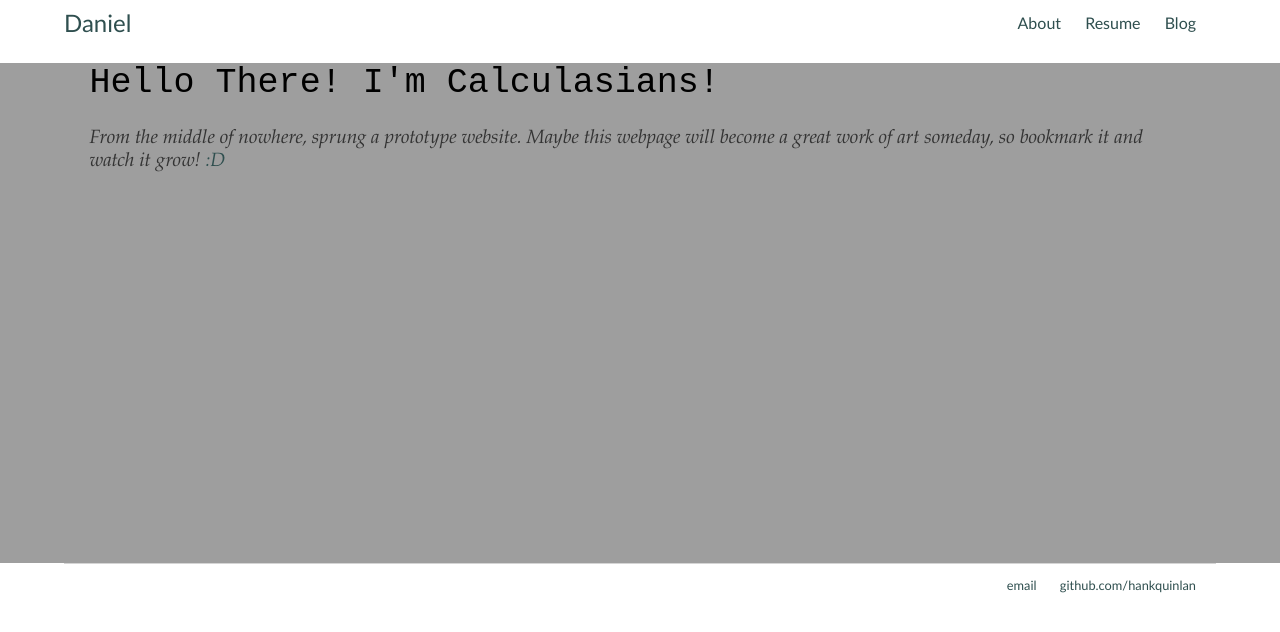
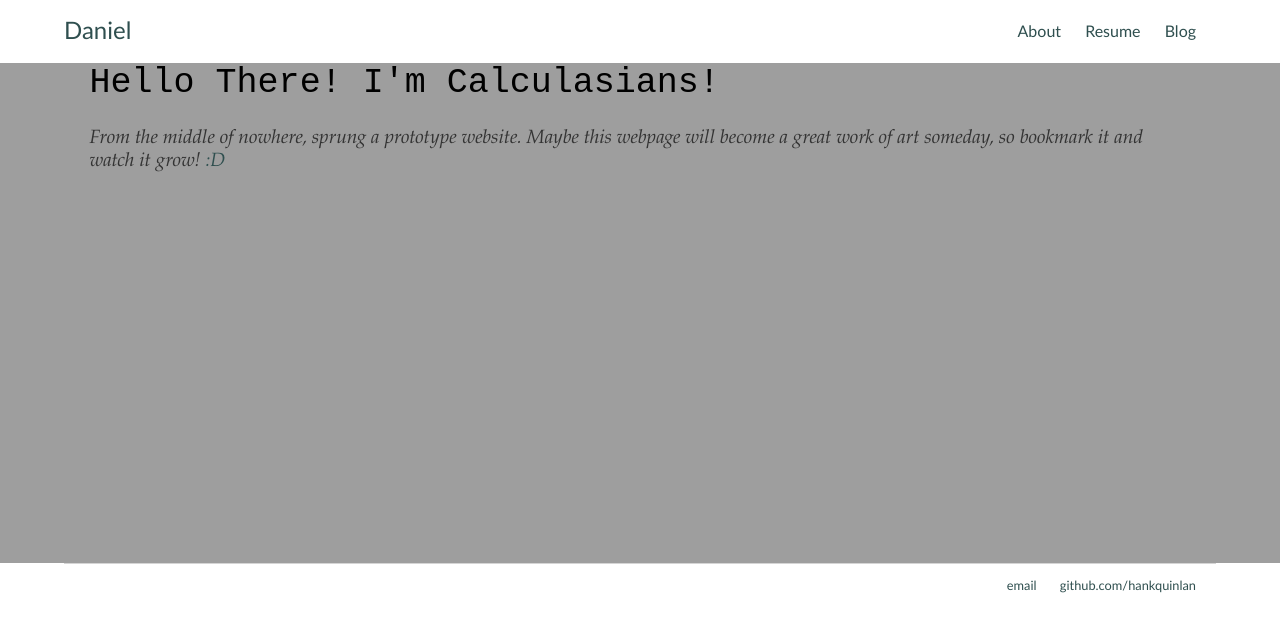
Before and after one commit to Calculasians/calculasians.github.io, a Jekyll site: the page built from index.html, in a window 1280 px wide. Shown: the top 632 px of the page. Built offline with Jekyll 4.4.1, drawn with Linux system fonts in a browser that asks for light colours.

Commit message:
Update main.css

```diff
--- a/css/main.css
+++ b/css/main.css
@@ -5,10 +5,12 @@ body {
 
 .top-row {
     display: inline-block;
+    height: 35px;
 }
 
 .home-button {
     font-family: 'Raleway', "Trebuchet MS", Helvetica, sans-serif;
+    margin-top: -10px;
 }
 
 h2 {
```
